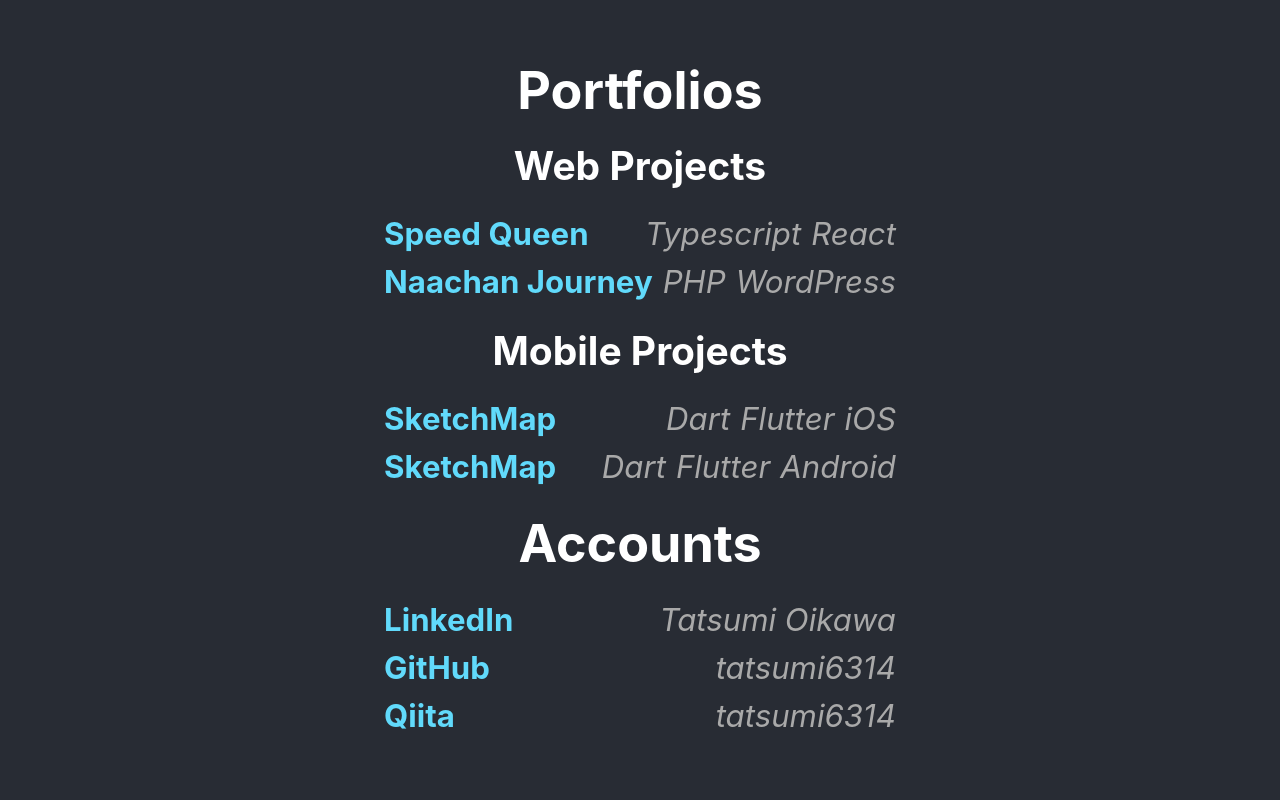
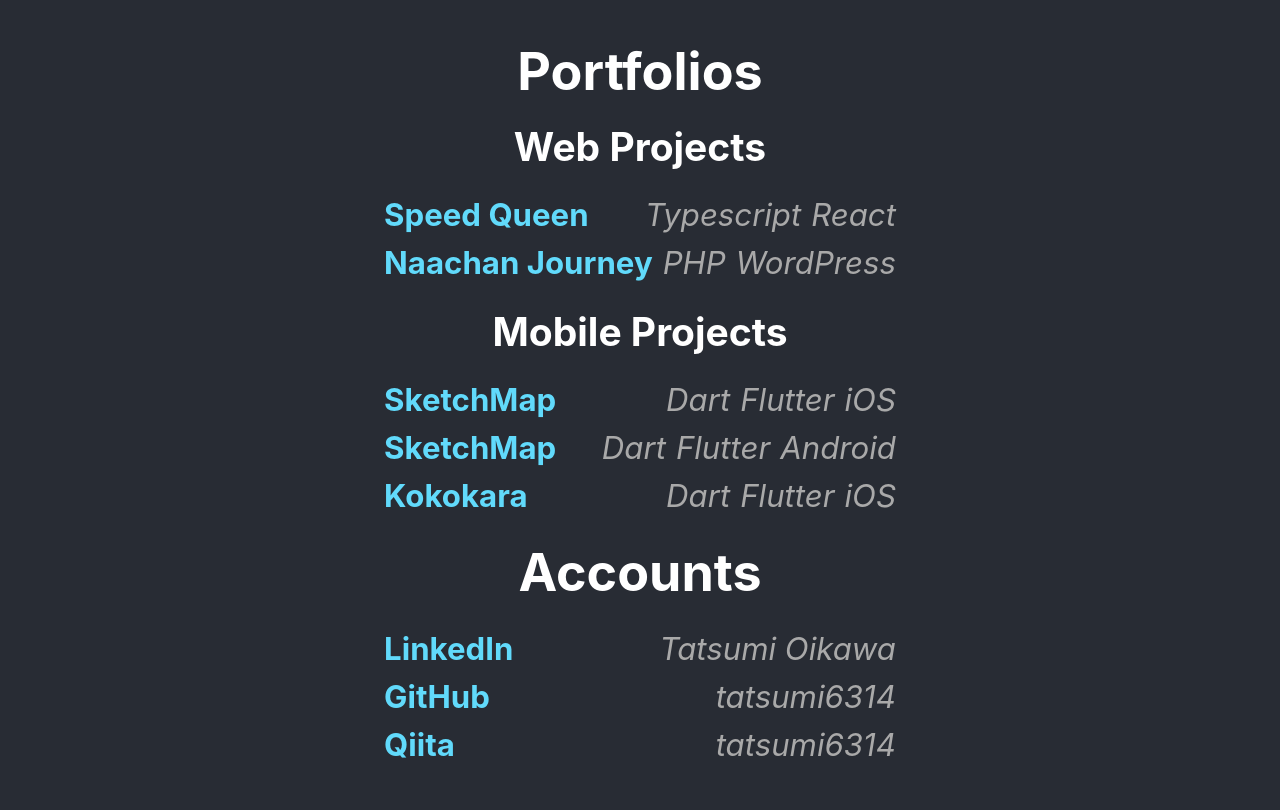
Before and after one commit to tatsumi6314/tatsumi6314.github.io, a React (Create React App) app: page / in a window 1280 px wide. Built offline with nearby package versions, Linux system fonts and the light colour scheme.

Commit message:
ポートフォリオにKokokaraのiOSを追加する

```diff
--- a/src/App.js
+++ b/src/App.js
@@ -76,6 +76,13 @@
               library="Flutter"
               platform="Android"
             />
+            <PortfolioItem
+              url="https://apps.apple.com/jp/app/kokokara/id6740821050"
+              title="Kokokara"
+              language="Dart"
+              library="Flutter"
+              platform="iOS"
+            />
           </ul>
         </section>
         <h1>Accounts</h1>
```
